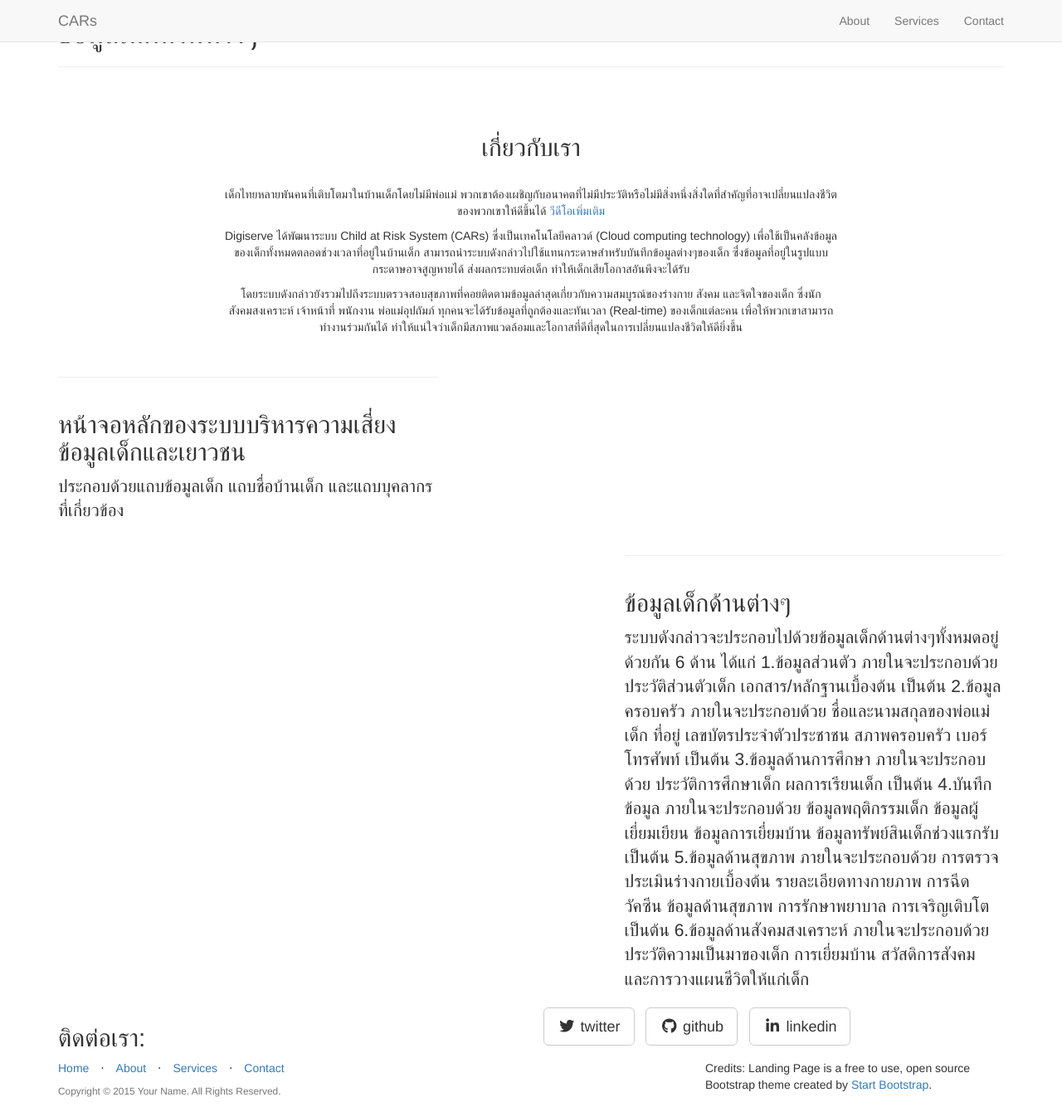
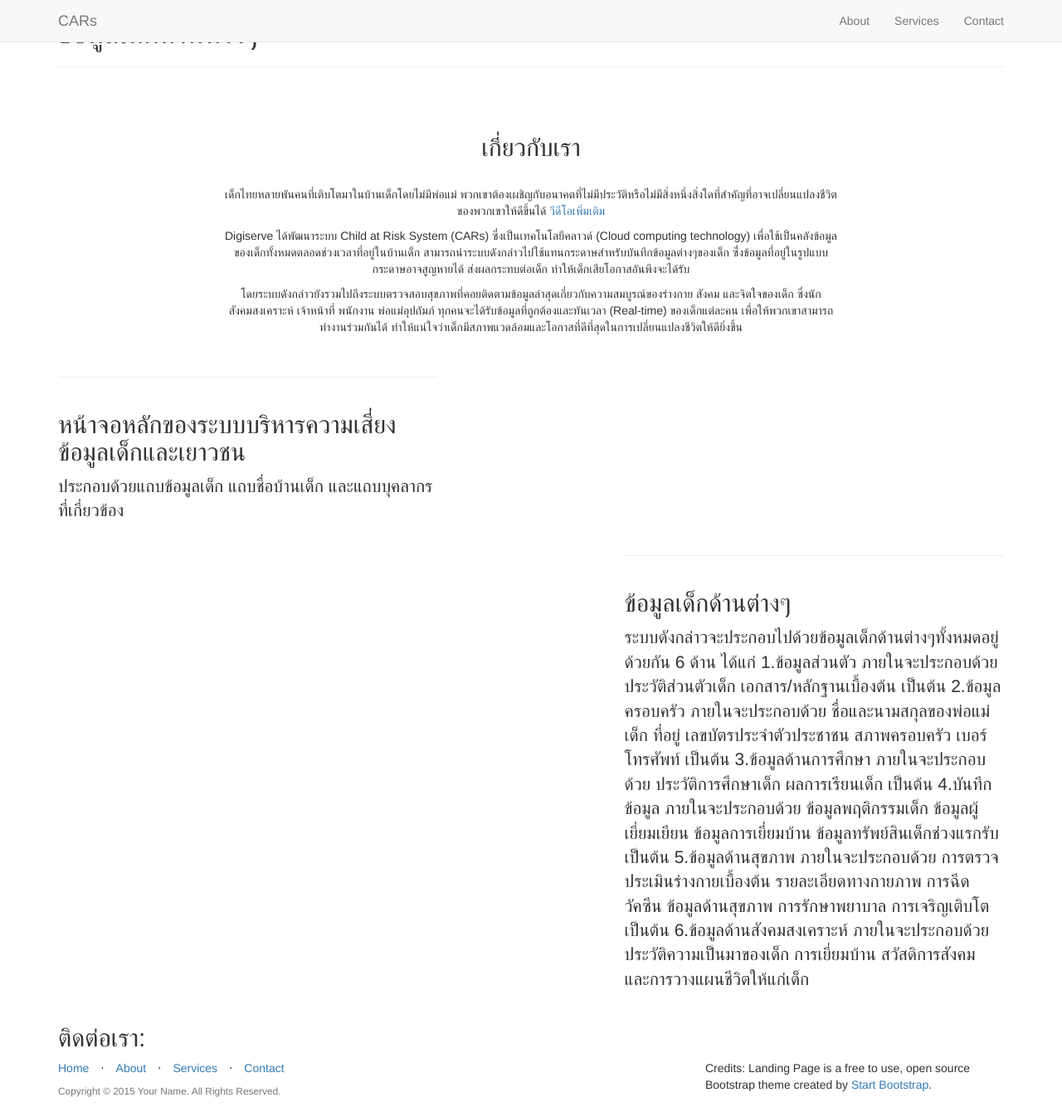
Before and after one commit to Deardigiserve/cars, a Jekyll site: the page built from _posts/2014-09-22-services-2.markdown, in a window 1280 px wide and 1334 px high. Shown: the whole window at 83% size. Built offline with Jekyll 4.4.1, drawn with Linux system fonts in a browser that asks for light colours; nearby versions of some CDN libraries; library files that are not in the unit come from our copies.

Commit message:
Update _config.yml

```diff
--- a/_config.yml
+++ b/_config.yml
@@ -24,11 +24,3 @@ permalink: pretty
 # ----------------------- #
 #   3rd Party Settings    #
 # ----------------------- #
-
-social:
-  - title: twitter
-    url: https://twitter.com/SBootstrap
-  - title: github
-    url: https://github.com/IronSummitMedia/startbootstrap
-  - title: linkedin
-    url:
```
